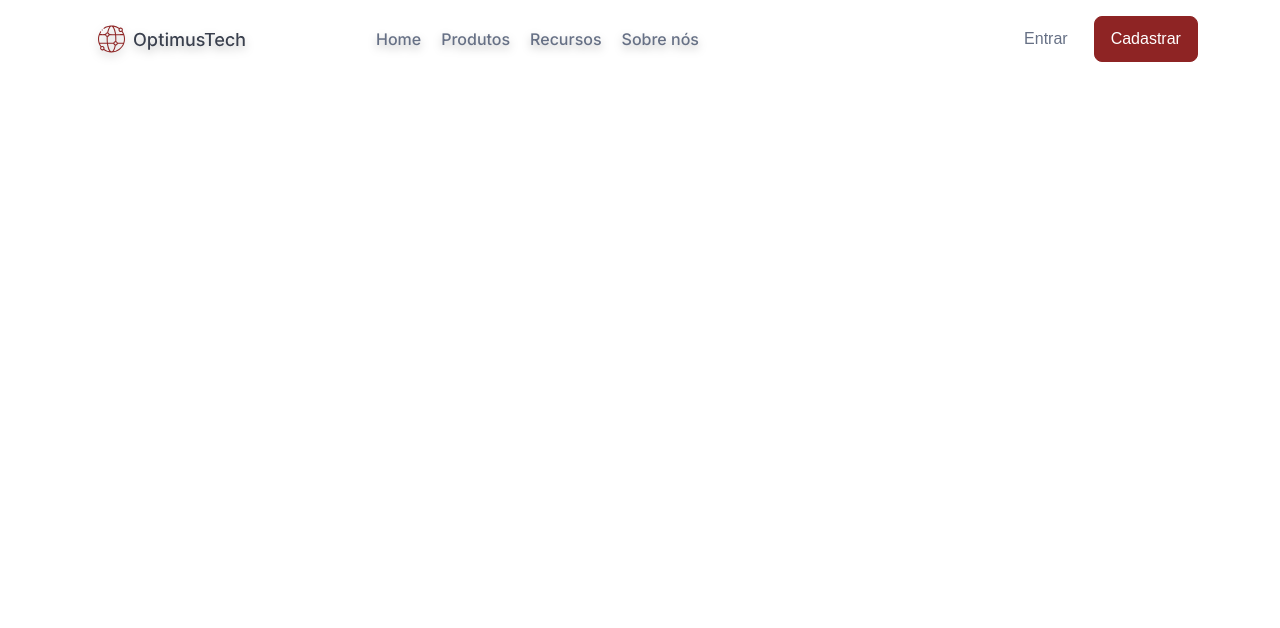
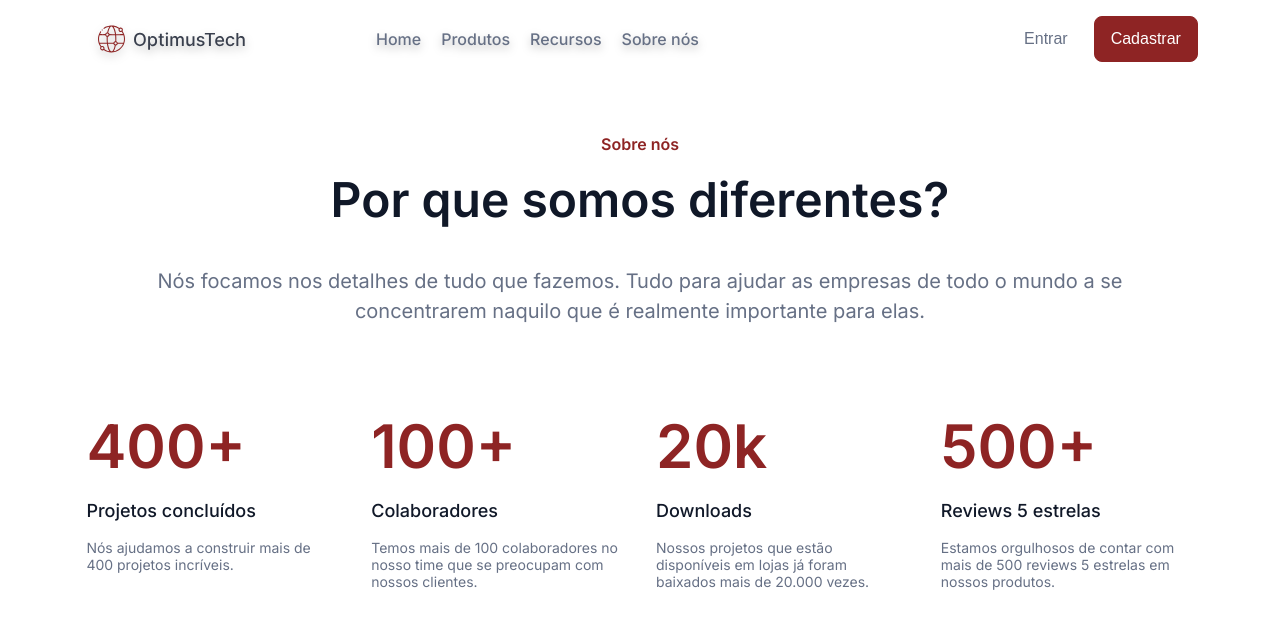
Before and after one commit to WisleyASousa/-7DaysOfCode-HTMLeCSS, a plain HTML site: page index.html in a window 1280 px wide. Drawn offline with Linux system fonts and the light colour scheme.

Commit message:
cabecalho e informacaod a empresa

```diff
--- a/CSS/style.css
+++ b/CSS/style.css
@@ -78,3 +78,67 @@ body{
     padding: 10px 16px;
     border: 1px solid var(--vermelho-vinho);
 }
+
+/*--- Cabeçalho --- */
+
+.cabecalho{
+    display:flex;
+    flex-direction: column;
+    align-items: center;
+    justify-content: center;
+    text-align: center;
+    background: var(--branco);
+    width: auto;
+    padding: 4rem 7rem;
+
+}
+.cabecalho__texto-1{
+    color: var(--vermelho-vinho);
+    font-weight: 600;
+    font-size: 16px;
+}
+.cabecalho__titulo{
+    color: var(--preto);
+    font-weight: 600;
+    font-size: 48px;
+    line-height: 60px;
+    padding: 1rem;
+}
+.cabecalho__texto-2{
+    width: 100%;
+    font-weight: 400;
+    font-size: 20px;
+    line-height: 30px;
+    color: var(--cinza-fraco);
+}
+/* -- Informacoes -- */
+
+.informacao__lista{
+    display: flex;
+    justify-content: center;
+    gap: 2rem;
+
+}
+.informacao__lista--items{
+    align-self: flex-start;
+    width: 20%;
+}
+.informacao__lista--texto-1{
+    font-size: 60px;
+    font-weight: 600;
+    color: var(--vermelho-vinho);
+
+}
+.informacao__lista--texto-2{
+    font-size: 18px;
+    font-weight: 500;
+    color: var(--preto);
+    align-self: stretch;
+
+}
+.informacao__lista--texto-3{
+    font-weight: 400;
+    font-size: 14px;
+    color: var(--cinza-fraco);
+
+}
--- a/index.html
+++ b/index.html
@@ -38,5 +38,38 @@
                 <button class="btn menu__botoes-2">Cadastrar</button>
             </section>
         </div>
+    </header>
+    <section>
+        <div class="cabecalho">
+            <span class="cabecalho__texto-1">Sobre nós</span>
+            <h1 class="cabecalho__titulo">Por que somos diferentes?</h1>
+            <p class="cabecalho__texto-2">
+                Nós focamos nos detalhes de tudo que fazemos. Tudo para ajudar as empresas de todo o mundo a se concentrarem naquilo que é realmente importante para elas.</p>
+        </div>
+    </section>
+    <section class="informacao">
+        <ul class="informacao__lista">
+            <li class="informacao__lista--items">
+                <h2 class="informacao__lista--texto-1">400+</>
+                <p class="informacao__lista--texto-2">Projetos concluídos</p>
+                <p class="informacao__lista--texto-3">Nós ajudamos a construir mais de 400 projetos incríveis.</p>
+            </li>
+            <li class="informacao__lista--items">
+                <h2 class="informacao__lista--texto-1">100+</>
+                <p class="informacao__lista--texto-2">Colaboradores</p>
+                <p class="informacao__lista--texto-3">Temos mais de 100 colaboradores no nosso time que se preocupam com nossos clientes.</p>
+            </li>
+            <li class="informacao__lista--items">
+                <h2 class="informacao__lista--texto-1">20k</>
+                <p class="informacao__lista--texto-2">Downloads</p>
+                <p class="informacao__lista--texto-3">Nossos projetos que estão disponíveis em lojas já foram baixados mais de 20.000 vezes.</p>
+            </li>
+            <li class="informacao__lista--items">
+                <h2 class="informacao__lista--texto-1">500+</>
+                <p class="informacao__lista--texto-2">Reviews 5 estrelas</p>
+                <p class="informacao__lista--texto-3">Estamos orgulhosos de contar com mais de 500 reviews 5 estrelas em nossos produtos.</p>
+            </li>
+        </ul>
+    </section>
 </body>
 </html>
```
